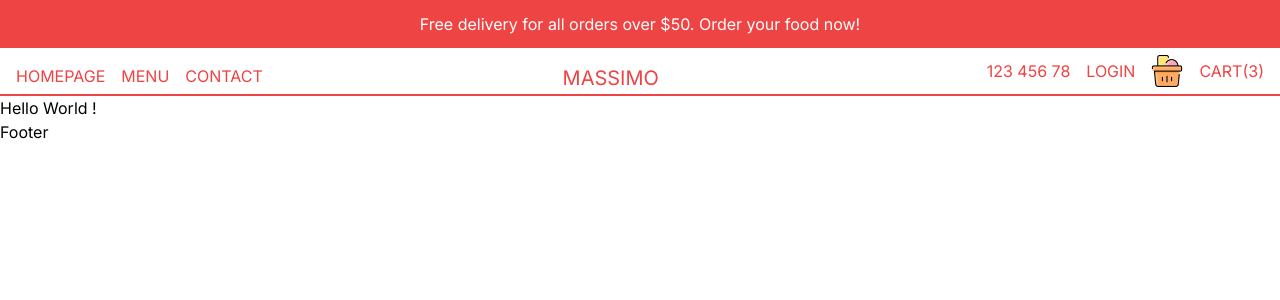
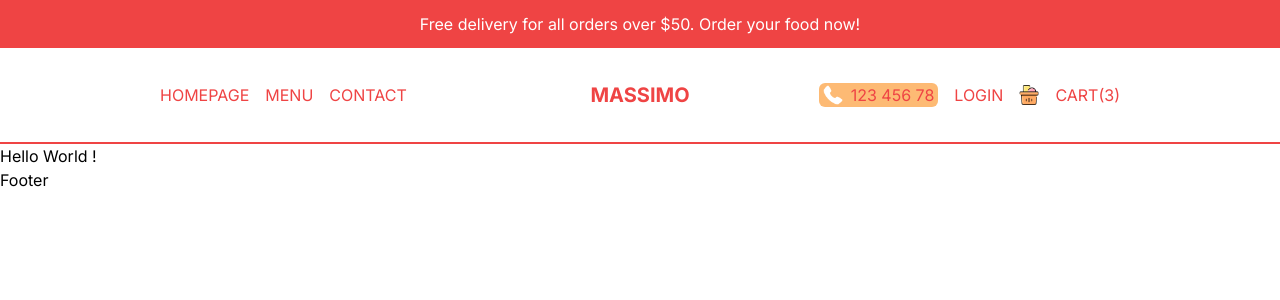
Before and after one commit to walass1980/FoodOrdering-fronend, a Next.js app: page / in a window 1280 px wide. Shown: the top 300 px of the page. Built offline with nearby package versions, Linux system fonts and the light colour scheme.

Commit message:
carticon & navbar updated

```diff
--- a/src/components/Carticon.tsx
+++ b/src/components/Carticon.tsx
@@ -5,7 +5,7 @@
 const Carticon = () => {
   return (
     <Link href="/cart" className='flex items-center gap-4'>
-    <div className='relative w-8 h-8'>
+    <div className='relative w-8 h-8 md:w-5 md:h-5'>
          <Image src="/cart.png" alt="" fill/>
     </div>
     <span>Cart(3)</span>
--- a/src/components/Navbar.tsx
+++ b/src/components/Navbar.tsx
@@ -7,15 +7,15 @@
 const Navbar = () => {
   const user = false
   return (
-    <div className='h-12 text-red-500 p-4 flex justify-between border-b-2 border-b-red-500 uppercase'>
+    <div className='h-12 text-red-500 p-4 flex items-center justify-between border-b-2 border-b-red-500 uppercase md:h-24 lg:px-20 xl:px-40'>
       {/*LEFT MENU*/}
-      <div className='hidden md:flex gap-4'>
+      <div className='hidden md:flex gap-4 flex-1'>
         <Link href="/">Homepage</Link>
         <Link href="/menu">Menu</Link>
         <Link href="/">Contact</Link>
       </div>
       {/*LOGO*/}
-      <div className='text-xl'>
+      <div className='text-xl md: font-bold flex-1 md:text-center'>
         <Link href="/">Massimo</Link>
       </div>
       {/*MOBILE MENU*/}
@@ -23,8 +23,8 @@
           <Menu/>
       </div>
       {/*RIGHT MENU*/}
-     <div className='hidden md:flex gap-4 items-center'>
-      <div className='flex items-center gap-2 cursor-pointer'>
+     <div className='hidden md:flex gap-4 items-center justify-end flex-1'>
+      <div className='md:absolute md: top-3 r-2 lg:static flex items-center gap-2 cursor-pointer bg-orange-300 px-1 rounded-md'>
         <Image src="/phone.png" alt="" width={20} height={20}/>
         <span>123 456 78</span>
       </div>
```
